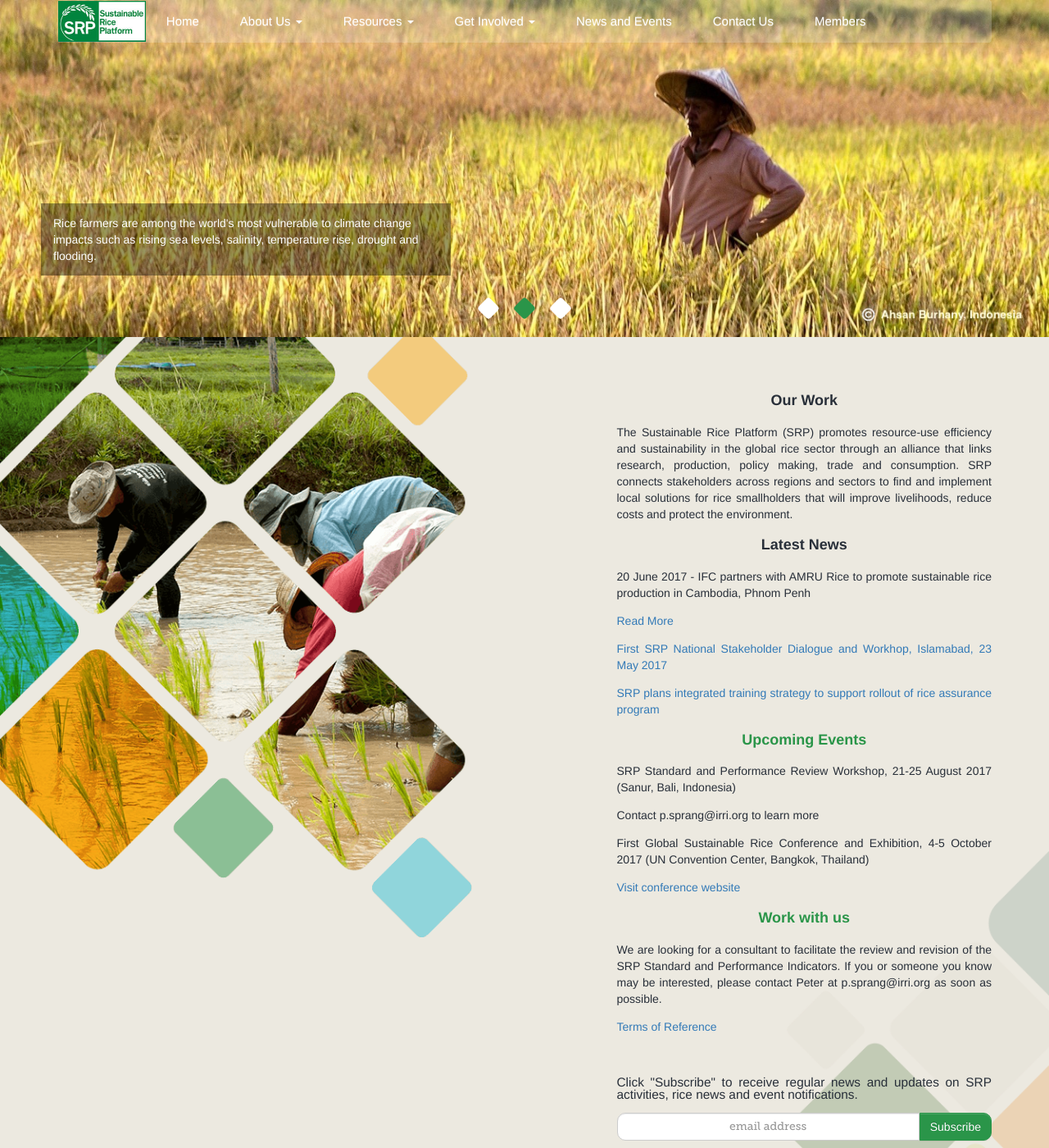
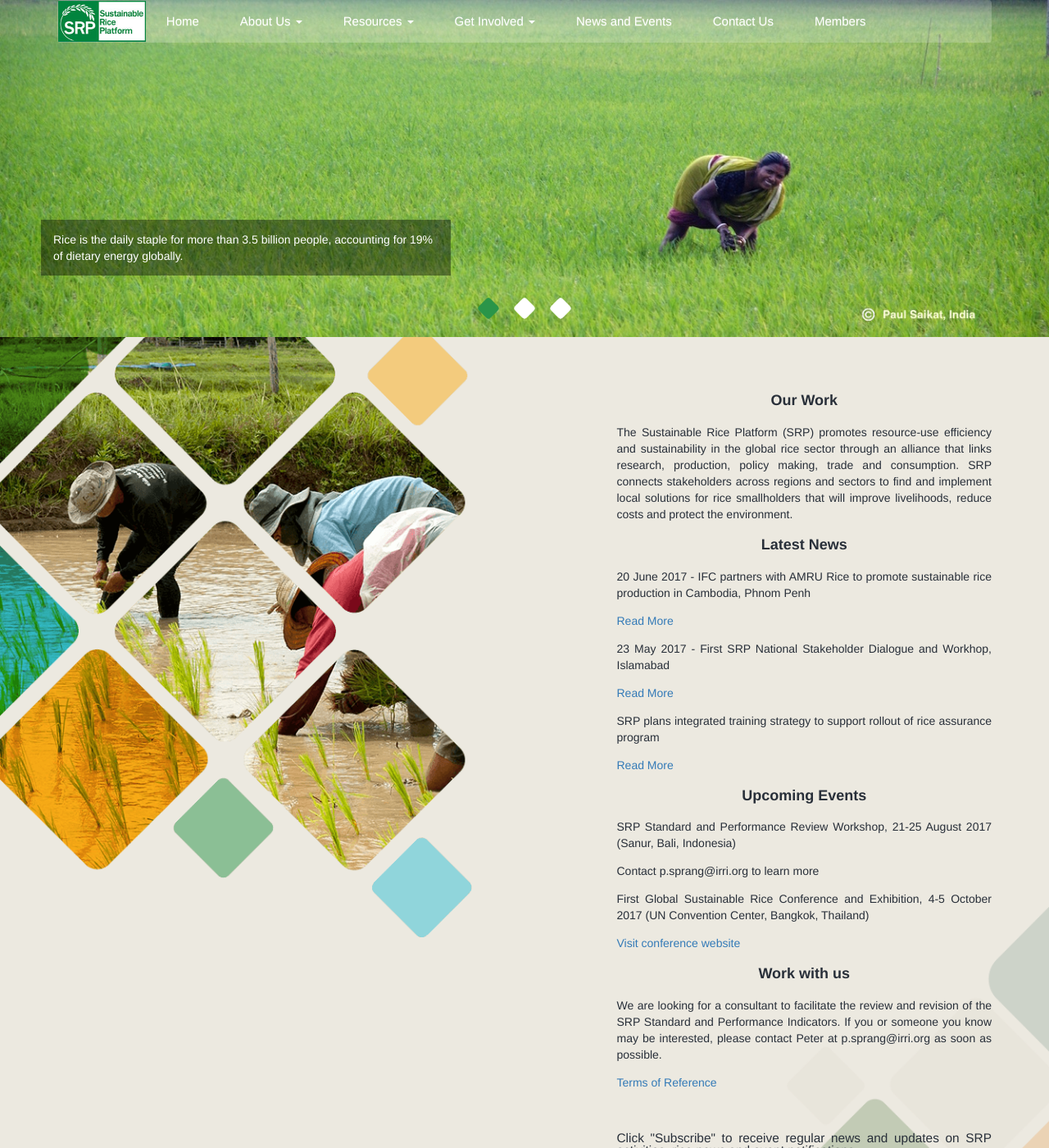
Before and after one commit to sustainablericeplatform/sustainablericeplatform.github.io, a Jekyll site: the page built from index.html, in a window 1280 px wide and 1400 px high. Shown: the whole window at 82% size. Built offline with Jekyll 4.4.1, drawn with Linux system fonts in a browser that asks for light colours.

Commit message:
Update index.html

```diff
--- a/index.html
+++ b/index.html
@@ -16,14 +16,16 @@
                 <h2 class="black">Latest News</h2>
                 <p>20 June 2017 - IFC partners with AMRU Rice to promote sustainable rice production in Cambodia, Phnom Penh</p>
                 <p><a href="http://www.finchannel.com/business/65833-ifc-partners-with-amru-rice-to-promote-sustainable-rice-production-in-cambodia" target="_blank">Read More</a></p>
-                <p><a href="http://www.wwfpak.org/newsroom/23517_sustainablerice.php" target="_blank">First SRP National Stakeholder Dialogue and Workhop, Islamabad, 23 May 2017</a></p>
-                <p><a href="http://news.irri.org/2017/05/sustainable-rice-platform-plans.html" target="_blank">SRP plans integrated training strategy to support rollout of rice assurance program</a></p>
+                <p>23 May 2017 - First SRP National Stakeholder Dialogue and Workhop, Islamabad</p>
+                <p><a href="http://www.wwfpak.org/newsroom/23517_sustainablerice.php" target="_blank">Read More</a></p>
+                <p>SRP plans integrated training strategy to support rollout of rice assurance program</p>
+                <p><a href="http://news.irri.org/2017/05/sustainable-rice-platform-plans.html" target="_blank">Read More</a></p>
                 <!--<p><a href="http://web.unep.org/asiapacific/thai-government-promotes-low-emission-rice-farming" target="_blank">Climate-smart sustainable rice to be adopted by Thai farmers</a></p>
                 <p><a href="http://www.fao.org/news/story/en/item/854617/icode/" target="_blank">IRRI and FAO step up joint efforts to globally bolster sustainable rice production</a></p>
                 <p><a href="http://www.globalgap.org/uk_en/media-events/news/articles/Sustainable-Rice-Platform-and-GLOBALG.A.P.-Work-Together-Towards-Good-Agricultural-Practices-in-Rice-Production/" target="_blank">Sustainable Rice Platform and GLOBALG.A.P. work together towards good agricultural practices in rice production</a></p>
                 <p><a href="http://www.fertilizer.org/En/Media/IFA_s_Expert_Blog/En/Media/IFA_Expert_Blog.aspx" target="_blank">Dr Wyn Ellis speaks to IFA about the world's first impact-based 'standard' for sustainable rice cultivation</a></p>
                 <p><a href="http://ifcextapps.ifc.org/IFCExt/Pressroom/IFCPressRoom.nsf/0/A654DC813708972085258082000D745F" target="_blank">IFC partners with Loc Troi Group to promote sustainable rice production in Vietnam</a></p>-->
-                <h2 class="green">Upcoming Events</h2>
+                <h2 class="black">Upcoming Events</h2>
                 <!--<p><a href="/assets/docs/Updated Background, Programme and Registration Form for the SRP Training Strategy Workshop 3-4 May 2017.pdf" target="_blank">Sustainable Rice Platform Training Strategy Workshop, 3-4 May 2017 (International Rice Research Institute, Los Banos, Philippines)</a></p>
                 <p><a href="/assets/docs/Registration Form_Sustainable Rice Platform Training Strategy Workshop 2017.pdf" target="_blank">REGISTRATION FORM</a></p>
                 <p><a href="/assets/docs/Online Participation Guidelines - SRP Training Strategy Workshop 3-4 May 2017.pdf" target="_blank">ONLINE PARTICIPATION GUIDELINES</a></p>
@@ -32,7 +34,7 @@
                 <p>Contact p.sprang@irri.org to learn more</p>
                 <p>First Global Sustainable Rice Conference and Exhibition, 4-5 October 2017 (UN Convention Center, Bangkok, Thailand)</p>
                 <p><a href="http://www.sustainablericeconference.org" target="_blank">Visit conference website</a></p>
-                <h2 class="green">Work with us</h2>
+                <h2 class="black">Work with us</h2>
                 <p>We are looking for a consultant to facilitate the review and revision of the SRP Standard and Performance Indicators. If you or someone you know may be interested, please contact Peter at p.sprang@irri.org as soon as possible.</p>
                 <p><a href="/assets/docs/ToRs_Consultant_SRP_Standard Revision_Final.pdf" target="_blank">Terms of Reference</a></p>
                 <div class="subscribe-wrapper" style="margin-top: 50px;">
```
